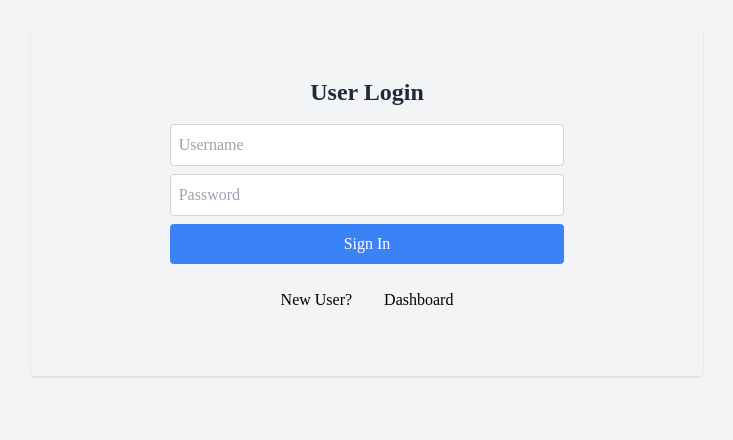
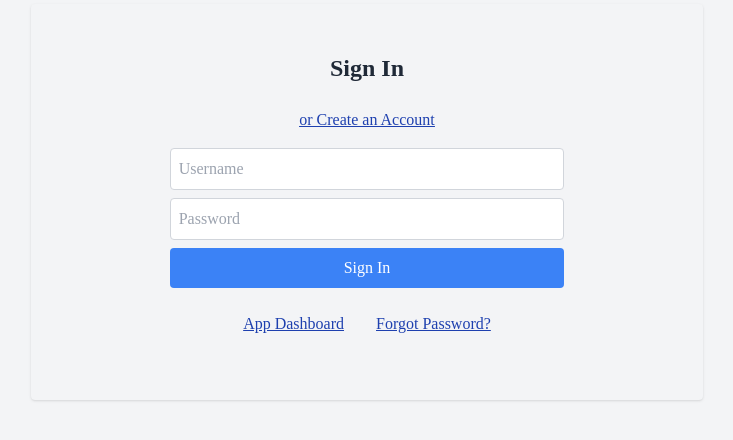
Before and after one commit to Brandon-Price/uAuth, a Next.js app in the folder client/: page /interaction/login in a window 1280 px wide. Shown: the part 198-638 px from the top of the page, without its empty margins (273-1006 px from the left). Built offline with nearby package versions, Linux system fonts and the light colour scheme; no server answers.

Commit message:
Add Styling to Login Information

```diff
--- a/client/src/pages/interaction/forgot-password.tsx
+++ b/client/src/pages/interaction/forgot-password.tsx
@@ -44,11 +44,11 @@ export default function ForgotPassword() {
                         className='mb-2 w-2/3 p-2 border border-gray-300 rounded'
                     />
                     <button type='submit' className='w-2/3 p-2 text-white bg-blue-500 rounded hover:bg-blue-600'>
-                        Reset Password
+                        Request Password Reset
                     </button>
                     <div className='p-2 flex justify-evenly'>
-                        <Link className='p-4' href="./login">Login</Link>
-                        <Link className='p-4' href={"/"}>Dashboard</Link>
+                        <Link className='p-4 text-blue-800 underline' href="./login">Login</Link>
+                        <Link className='p-4 text-blue-800 underline' href={"/"}>Dashboard</Link>
                     </div>
                 </form>
             </div>
--- a/client/src/pages/interaction/login.tsx
+++ b/client/src/pages/interaction/login.tsx
@@ -37,7 +37,8 @@ export default function Login() {
         <main className="flex flex-col items-center justify-center min-h-screen p-4 bg-gray-100">
             <div className="space-y-4 w-full max-w-2xl items-center">
                 <form onSubmit={userLogin} className='p-10 bg-gray-100 rounded shadow flex flex-col items-center'>
-                    <h1 className="mt-2 mb-4 text-2xl font-bold text-gray-800 text-center">User Login</h1>
+                    <h1 className="mt-2 mb-4 text-2xl font-bold text-gray-800 text-center">Sign In</h1>
+                    <h3 className="mt-2 mb-4 underline text-blue-800 text-center"><Link className='p-4' href="./register">or Create an Account</Link></h3>
                     <input
                         placeholder='Username'
                         value={user.username}
@@ -54,8 +55,8 @@ export default function Login() {
                         Sign In
                     </button>
                     <div className='p-2 flex justify-evenly'>
-                        <Link className='p-4' href="./register">New User?</Link>
-                        <Link className='p-4' href={"/"}>Dashboard</Link>
+                        <Link className='p-4 underline text-blue-800' href={"/"}>App Dashboard</Link>
+                        <Link className='p-4 underline text-blue-800' href="./forgot-password">Forgot Password?</Link>
                     </div>
                 </form>
             </div>
--- a/client/src/pages/interaction/register.tsx
+++ b/client/src/pages/interaction/register.tsx
@@ -44,9 +44,8 @@ export default function Register() {
                     Create Account
                 </button>
                 <div className='p-2 flex justify-evenly'>
-                    <Link className='p-4' href="./login">Login</Link>
-                    <Link className='p-4' href="./forgot-password">Reset Password?</Link>
-                    <Link className='p-4' href={"/"}>Dashboard</Link>
+                    <Link className='p-4 text-blue-800 underline' href="./login">Login</Link>
+                    <Link className='p-4 text-blue-800 underline' href={"/"}>Dashboard</Link>
                 </div>
             </form>
         </div>
```
